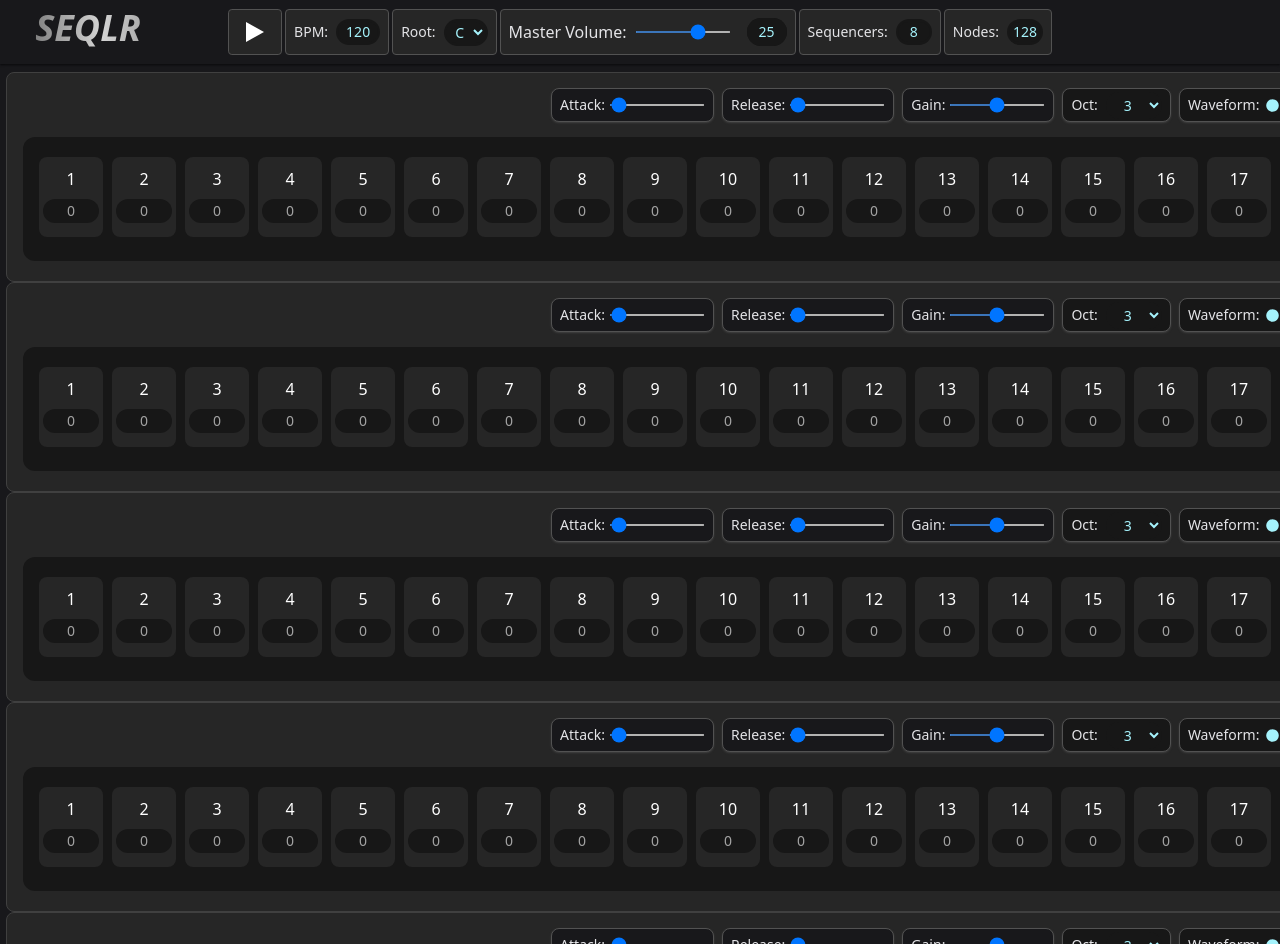
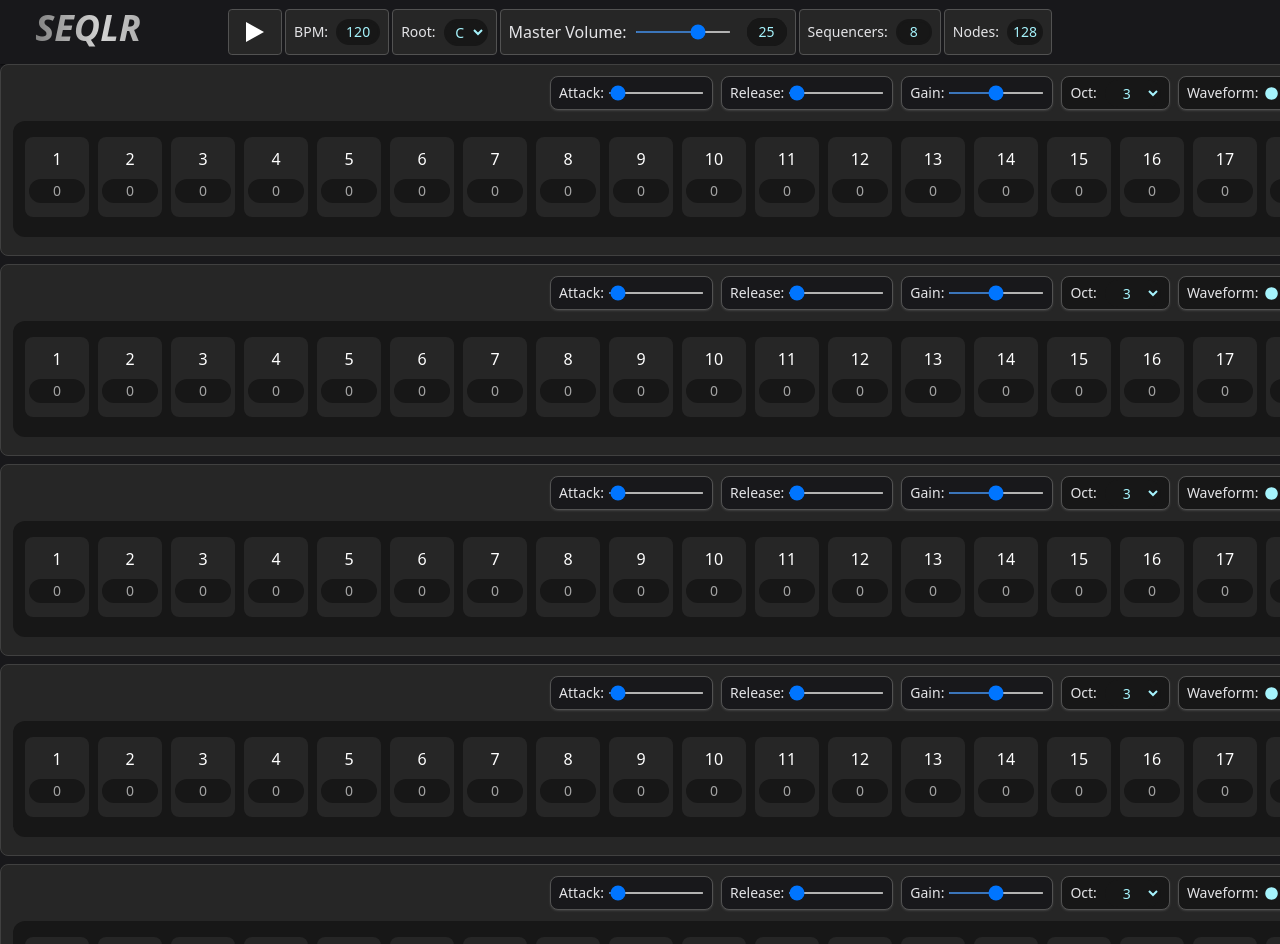
Before and after one commit to wjeffreys96/seqlr, a React (Vite) app: page / in a window 1280 px wide. Shown: the top 944 px of the page. Built offline with nearby package versions, Linux system fonts and the light colour scheme.

Commit message:
styling tweaks

```diff
--- a/src/components/Sequencer.tsx
+++ b/src/components/Sequencer.tsx
@@ -51,19 +51,20 @@ export default function Sequencer() {
     currentNote: number;
     masterPlaying: boolean;
     globSeqArr: SequencerObject[];
+    sequencerCount: number;
     nodeCount: number;
   } = state!;
 
   const SequencerList = useCallback(
     ({ style, index }: ListChildComponentProps) => {
-      if (globSeqArr.length > 1) {
+      if (globSeqArr.length > 0) {
         return (
           <div
             style={style}
-            className="flex flex-col gap-4 mx-1.5 my-2 bg-neutral-800 p-4 rounded-lg border border-neutral-700"
+            className="max-h-48 mb-2 flex flex-col gap-3 bg-neutral-800 pt-3 px-3 rounded-lg border border-neutral-700"
           >
             <KnobModule outerIndex={index} />
-            <div className={cn("flex bg-neutral-900 p-3 rounded-xl ")}>
+            <div className={cn("flex bg-neutral-900 p-2 rounded-xl ")}>
               <NodeList
                 arr={globSeqArr[index]}
                 outerIndex={index}
@@ -76,7 +77,7 @@ export default function Sequencer() {
         );
       }
     },
-    [globSeqArr, currentNote, masterPlaying],
+    [state],
   );
   if (globSeqArr.length > 0) {
     return (
@@ -93,13 +94,12 @@ export default function Sequencer() {
             </div>
           </div>
         )}
-
         <List
-          className="scrollbar-thin"
+          className="scrollbar-thin scrollbar-thumb-neutral-500"
           height={880}
-          width={1910}
+          width={1920}
           itemCount={globSeqArr.length}
-          itemSize={210}
+          itemSize={200}
           itemData={globSeqArr}
           itemKey={itemKey}
         >
```
